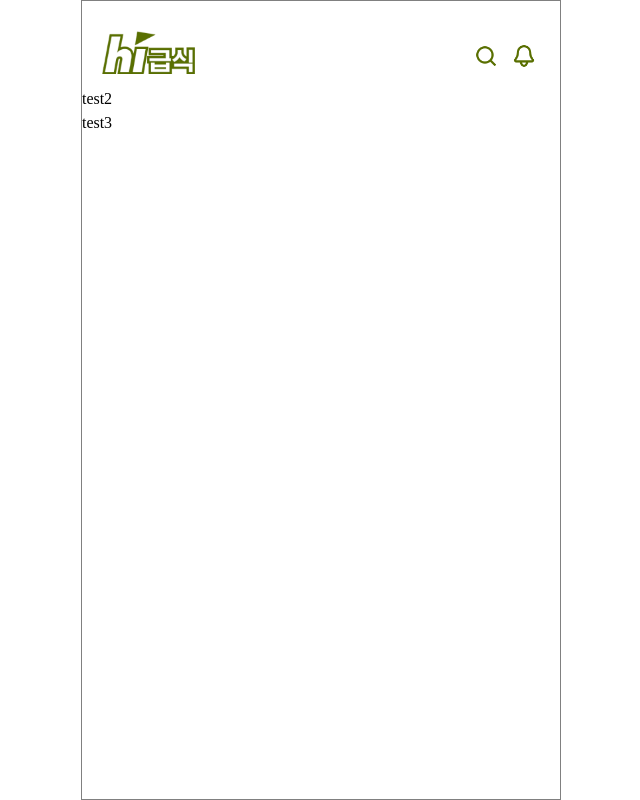
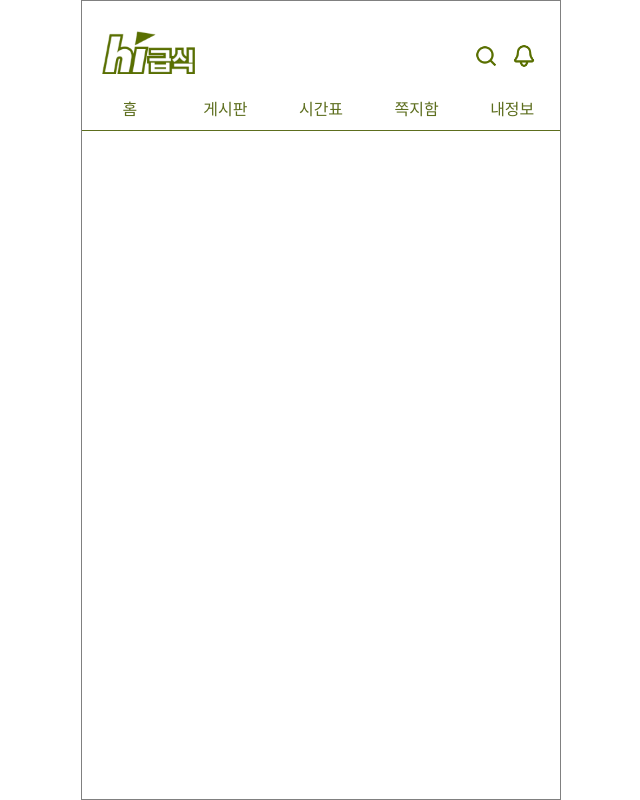
Before and after one commit to ziri-bros/high-geupsik-frontend, a React (Create React App) app: page / in a window 1280 px wide. Shown: the whole page, without its empty margins (319-959 px from the left). Built offline with nearby package versions, Linux system fonts and the light colour scheme.

Commit message:
Feature : 헤더 카테고리 컴포넌트 개발 resolved:#4

```diff
--- a/src/component/common/Header.jsx
+++ b/src/component/common/Header.jsx
@@ -4,7 +4,7 @@ import React from 'react';
 const HeaderStyle = styled.div`
     display:flex;
     justify-content:space-between;
-    margin:30px 23px 6px  20px;
+    margin:30px 23px 6px 20px;
 `;
 
 const LogoBox = styled.div`
@@ -42,7 +42,6 @@ const Header = () => (
         <img src="/images/icons/bell.png" alt="search" />
       </IconItem>
     </IconBox>
-
   </HeaderStyle>
 );
 
--- /dev/null
+++ b/src/component/common/HeaderNavigation.jsx
@@ -0,0 +1,67 @@
+import styled from '@emotion/styled';
+import React from 'react';
+
+const HeaderNavigationBox = styled.div`
+    height:40px;
+    margin-top:10px;
+    display:flex;
+    align-items: center;
+    border-bottom:1px solid #5d6e1e;
+`;
+
+const NavigationItem = styled.div`
+    width:20%;
+    height:100%;
+
+    display:flex;
+    align-items: center;
+    justify-content: center;
+
+    font-family:Noto sans KR;
+    font-size:16px;
+    color: #5d6e1e;
+    cursor:pointer;
+
+    &:hover{
+        font-weight:bold;
+        border-bottom:3px solid #5D6E1E
+    }
+`;
+
+const lists = [
+  {
+    id: 1,
+    name: '홈',
+    url: '/home',
+  },
+  {
+    id: 2,
+    name: '게시판',
+    url: '/board',
+  },
+  {
+    id: 3,
+    name: '시간표',
+    url: '/schedule',
+  },
+  {
+    id: 4,
+    name: '쪽지함',
+    url: '/message',
+  },
+  {
+    id: 5,
+    name: '내정보',
+    url: '/myinfo',
+  },
+];
+
+const HeaderNavigation = () => (
+  <HeaderNavigationBox>
+    {
+        lists.map((list) => <NavigationItem key={list.id}>{list.name}</NavigationItem>)
+    }
+  </HeaderNavigationBox>
+);
+
+export default HeaderNavigation;
--- a/src/page/Auth.jsx
+++ b/src/page/Auth.jsx
@@ -1,12 +1,12 @@
 import React from 'react';
 import Header from '../component/common/Header';
+import HeaderNavigation from '../component/common/HeaderNavigation';
 import Wrapper from '../component/common/Wrapper';
 
 const Auth = () => (
   <Wrapper>
     <Header />
-    <div>test2</div>
-    <div>test3</div>
+    <HeaderNavigation />
   </Wrapper>
 );
 
```
Also changed, not shown: public/logo192.png (deleted), public/logo512.png (deleted).
